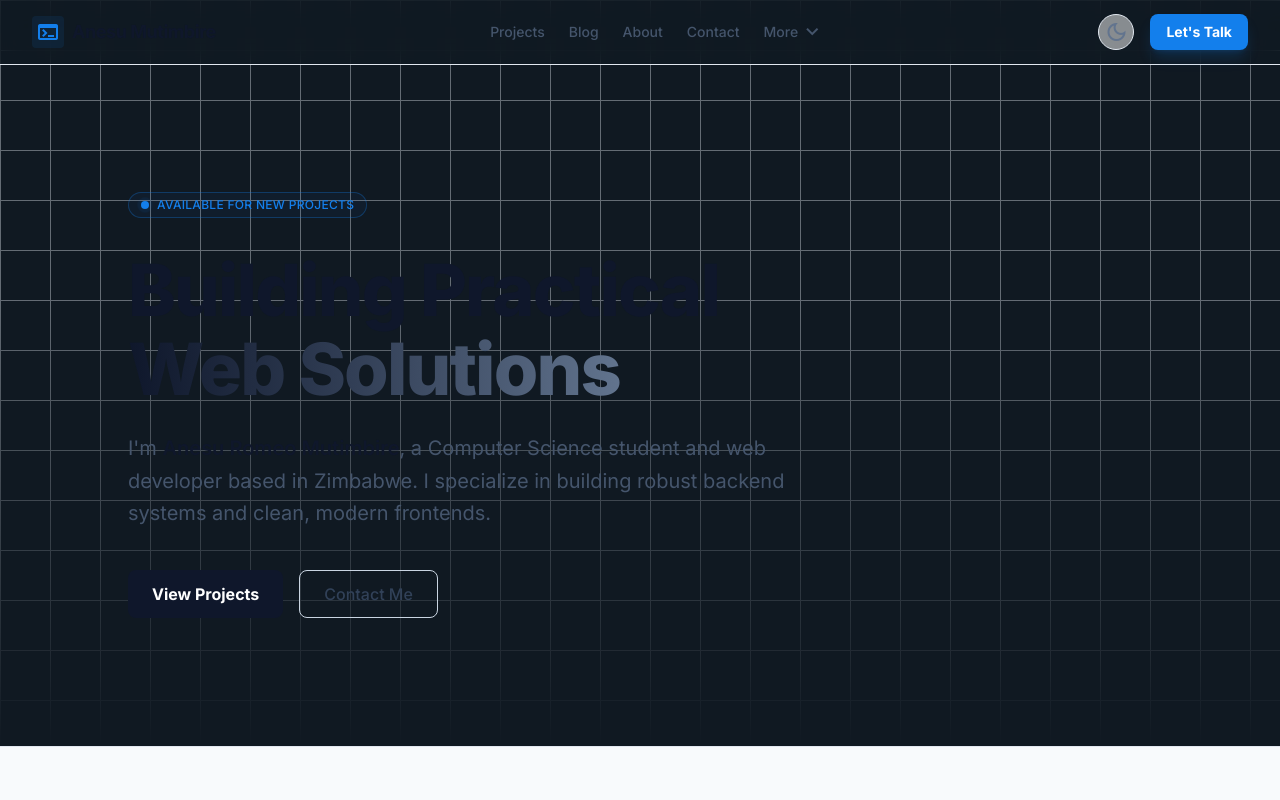
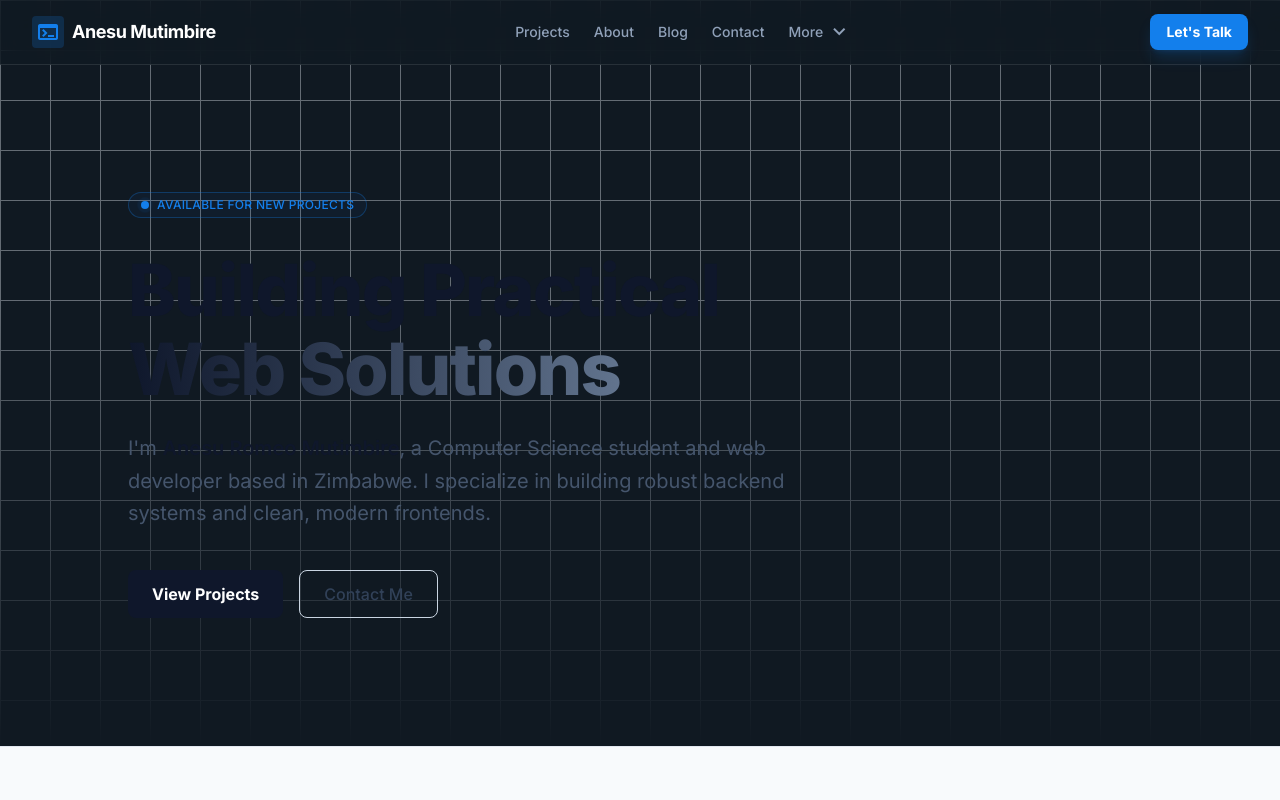
Before and after one commit to Aomine-c2c/anesu.dev, a Next.js app: page / in a window 1280 px wide. Shown: the top 800 px of the page. Built offline with nearby package versions, Linux system fonts and the light colour scheme.

Commit message:
Remove theme toggle - dark mode only now

```diff
--- a/app/layout.tsx
+++ b/app/layout.tsx
@@ -33,7 +33,7 @@ export default function RootLayout({
   children: React.ReactNode;
 }>) {
   return (
-    <html lang="en" suppressHydrationWarning>
+    <html lang="en" className="dark" suppressHydrationWarning>
       <head>
         <link
           href="https://fonts.googleapis.com/css2?family=Material+Symbols+Outlined:wght,FILL@100..700,0..1&display=swap"
@@ -41,7 +41,7 @@ export default function RootLayout({
         />
       </head>
       <body className={`${inter.variable} ${spaceGrotesk.variable} antialiased`}>
-        <ThemeProvider attribute="class" defaultTheme="dark" enableSystem>
+        <ThemeProvider attribute="class" defaultTheme="dark" forcedTheme="dark" enableSystem={false}>
           {children}
         </ThemeProvider>
       </body>
--- a/components/Navigation.tsx
+++ b/components/Navigation.tsx
@@ -1,21 +1,21 @@
 "use client";
 
 import Link from "next/link";
-import { ThemeToggle } from "./ThemeToggle";
 import { useState } from "react";
 
 export function Navigation() {
   const [mobileMenuOpen, setMobileMenuOpen] = useState(false);
+  const [moreMenuOpen, setMoreMenuOpen] = useState(false);
 
   return (
-    <header className="glass-nav fixed top-0 left-0 right-0 z-50 border-b border-slate-200 dark:border-white/10 transition-colors duration-300">
+    <header className="glass-nav fixed top-0 left-0 right-0 z-50 border-b border-white/10 transition-colors duration-300">
       <div className="mx-auto max-w-7xl px-4 sm:px-6 lg:px-8">
         <div className="flex h-16 items-center justify-between">
           <Link href="/" className="flex items-center gap-2">
-            <div className="flex size-8 items-center justify-center rounded bg-primary/10 dark:bg-primary/20 text-primary">
+            <div className="flex size-8 items-center justify-center rounded bg-primary/20 text-primary">
               <span className="material-symbols-outlined text-xl">terminal</span>
             </div>
-            <h2 className="text-lg font-bold tracking-tight text-slate-900 dark:text-white">
+            <h2 className="text-lg font-bold tracking-tight text-white">
               Anesu Mutimbire
             </h2>
           </Link>
@@ -23,73 +23,83 @@ export function Navigation() {
           <nav className="hidden md:flex items-center gap-6">
             <Link
               href="/#projects"
-              className="text-sm font-medium text-slate-600 dark:text-slate-400 hover:text-slate-900 dark:hover:text-white transition-colors"
+              className="text-sm font-medium text-slate-400 hover:text-white transition-colors"
             >
               Projects
             </Link>
             <Link
+              href="/#about"
+              className="text-sm font-medium text-slate-400 hover:text-white transition-colors"
+            >
+              About
+            </Link>
+            <Link
               href="/blog"
-              className="text-sm font-medium text-slate-600 dark:text-slate-400 hover:text-slate-900 dark:hover:text-white transition-colors"
+              className="text-sm font-medium text-slate-400 hover:text-white transition-colors"
             >
               Blog
             </Link>
             <Link
-              href="/#about"
-              className="text-sm font-medium text-slate-600 dark:text-slate-400 hover:text-slate-900 dark:hover:text-white transition-colors"
-            >
-              About
-            </Link>
-            <Link
               href="/#contact"
-              className="text-sm font-medium text-slate-600 dark:text-slate-400 hover:text-slate-900 dark:hover:text-white transition-colors"
+              className="text-sm font-medium text-slate-400 hover:text-white transition-colors"
             >
               Contact
             </Link>
 
-            {/* More dropdown */}
-            <div className="relative group">
-              <button className="text-sm font-medium text-slate-600 dark:text-slate-400 hover:text-slate-900 dark:hover:text-white transition-colors flex items-center gap-0.5">
+            {/* More Dropdown */}
+            <div className="relative">
+              <button
+                onClick={() => setMoreMenuOpen(!moreMenuOpen)}
+                onBlur={() => setTimeout(() => setMoreMenuOpen(false), 200)}
+                className="text-sm font-medium text-slate-400 hover:text-white transition-colors flex items-center gap-1"
+              >
                 More
-                <span className="material-symbols-outlined text-[18px]">expand_more</span>
+                <span className="material-symbols-outlined text-sm">expand_more</span>
               </button>
 
-              <div className="absolute right-0 top-full mt-2 w-48 bg-white dark:bg-surface-dark border border-slate-200 dark:border-slate-800 rounded-lg shadow-xl opacity-0 invisible group-hover:opacity-100 group-hover:visible transition-all z-50 py-2">
+              {moreMenuOpen && (
+                <div className="absolute right-0 mt-2 w-48 rounded-lg bg-surface-dark border border-border-dark shadow-xl py-2">
                   <Link
                     href="/resume"
-                  className="block px-4 py-2.5 text-sm text-slate-700 dark:text-slate-300 hover:bg-slate-50 dark:hover:bg-slate-800 hover:text-primary transition-colors"
+                    className="block px-4 py-2.5 text-sm text-slate-300 hover:bg-slate-800 hover:text-white transition-colors"
+                    onClick={() => setMoreMenuOpen(false)}
                   >
                     Resume
                   </Link>
                   <Link
                     href="/tech-stack"
-                  className="block px-4 py-2.5 text-sm text-slate-700 dark:text-slate-300 hover:bg-slate-50 dark:hover:bg-slate-800 hover:text-primary transition-colors"
+                    className="block px-4 py-2.5 text-sm text-slate-300 hover:bg-slate-800 hover:text-white transition-colors"
+                    onClick={() => setMoreMenuOpen(false)}
                   >
                     Tech Stack
                   </Link>
                   <Link
                     href="/now"
-                  className="block px-4 py-2.5 text-sm text-slate-700 dark:text-slate-300 hover:bg-slate-50 dark:hover:bg-slate-800 hover:text-primary transition-colors"
+                    className="block px-4 py-2.5 text-sm text-slate-300 hover:bg-slate-800 hover:text-white transition-colors"
+                    onClick={() => setMoreMenuOpen(false)}
                   >
                     Now
                   </Link>
                   <Link
                     href="/academic"
-                  className="block px-4 py-2.5 text-sm text-slate-700 dark:text-slate-300 hover:bg-slate-50 dark:hover:bg-slate-800 hover:text-primary transition-colors"
+                    className="block px-4 py-2.5 text-sm text-slate-300 hover:bg-slate-800 hover:text-white transition-colors"
+                    onClick={() => setMoreMenuOpen(false)}
                   >
                     Academic
                   </Link>
                   <Link
                     href="/snippets"
-                  className="block px-4 py-2.5 text-sm text-slate-700 dark:text-slate-300 hover:bg-slate-50 dark:hover:bg-slate-800 hover:text-primary transition-colors"
+                    className="block px-4 py-2.5 text-sm text-slate-300 hover:bg-slate-800 hover:text-white transition-colors"
+                    onClick={() => setMoreMenuOpen(false)}
                   >
                     Code Snippets
                   </Link>
                 </div>
+              )}
             </div>
           </nav>
 
           <div className="flex items-center gap-4">
-            <ThemeToggle />
             <Link
               href="/#contact"
               className="hidden sm:flex h-9 items-center justify-center rounded-lg bg-primary px-4 text-sm font-bold text-white shadow-lg shadow-primary/20 transition-transform active:scale-95 hover:bg-blue-600"
@@ -97,7 +107,7 @@ export function Navigation() {
               Let&apos;s Talk
             </Link>
             <button
-              className="md:hidden text-slate-600 dark:text-slate-400 hover:text-slate-900 dark:hover:text-white"
+              className="md:hidden text-slate-400 hover:text-white"
               onClick={() => setMobileMenuOpen(!mobileMenuOpen)}
             >
               <span className="material-symbols-outlined">menu</span>
@@ -108,74 +118,77 @@ export function Navigation() {
 
       {/* Mobile Menu */}
       {mobileMenuOpen && (
-        <div className="md:hidden border-t border-slate-200 dark:border-white/10 bg-white/95 dark:bg-background-dark/95 backdrop-blur-md">
-          <div className="px-4 py-4 space-y-1">
+        <div className="md:hidden border-t border-white/10 bg-background-dark/95 backdrop-blur-md">
+          <div className="px-4 py-4 space-y-3">
             <Link
               href="/#projects"
-              className="block text-sm font-medium text-slate-600 dark:text-slate-400 hover:text-slate-900 dark:hover:text-white py-2"
+              className="block text-sm font-medium text-slate-400 hover:text-white py-2"
               onClick={() => setMobileMenuOpen(false)}
             >
               Projects
             </Link>
             <Link
+              href="/#about"
+              className="block text-sm font-medium text-slate-400 hover:text-white py-2"
+              onClick={() => setMobileMenuOpen(false)}
+            >
+              About
+            </Link>
+            <Link
               href="/blog"
-              className="block text-sm font-medium text-slate-600 dark:text-slate-400 hover:text-slate-900 dark:hover:text-white py-2"
+              className="block text-sm font-medium text-slate-400 hover:text-white py-2"
               onClick={() => setMobileMenuOpen(false)}
             >
               Blog
             </Link>
             <Link
-              href="/#about"
-              className="block text-sm font-medium text-slate-600 dark:text-slate-400 hover:text-slate-900 dark:hover:text-white py-2"
-              onClick={() => setMobileMenuOpen(false)}
-            >
-              About
-            </Link>
-            <Link
               href="/#contact"
-              className="block text-sm font-medium text-slate-600 dark:text-slate-400 hover:text-slate-900 dark:hover:text-white py-2"
+              className="block text-sm font-medium text-slate-400 hover:text-white py-2"
               onClick={() => setMobileMenuOpen(false)}
             >
               Contact
             </Link>
-            <div className="border-t border-slate-200 dark:border-slate-700 my-2"></div>
+
+            <div className="border-t border-white/10 pt-3 mt-3">
+              <div className="text-xs font-bold text-slate-500 uppercase tracking-wider mb-2">More</div>
               <Link
                 href="/resume"
-              className="block text-sm font-medium text-slate-600 dark:text-slate-400 hover:text-slate-900 dark:hover:text-white py-2"
+                className="block text-sm font-medium text-slate-400 hover:text-white py-2"
                 onClick={() => setMobileMenuOpen(false)}
               >
                 Resume
               </Link>
               <Link
                 href="/tech-stack"
-              className="block text-sm font-medium text-slate-600 dark:text-slate-400 hover:text-slate-900 dark:hover:text-white py-2"
+                className="block text-sm font-medium text-slate-400 hover:text-white py-2"
                 onClick={() => setMobileMenuOpen(false)}
               >
                 Tech Stack
               </Link>
               <Link
                 href="/now"
-              className="block text-sm font-medium text-slate-600 dark:text-slate-400 hover:text-slate-900 dark:hover:text-white py-2"
+                className="block text-sm font-medium text-slate-400 hover:text-white py-2"
                 onClick={() => setMobileMenuOpen(false)}
               >
                 Now
               </Link>
               <Link
                 href="/academic"
-              className="block text-sm font-medium text-slate-600 dark:text-slate-400 hover:text-slate-900 dark:hover:text-white py-2"
+                className="block text-sm font-medium text-slate-400 hover:text-white py-2"
                 onClick={() => setMobileMenuOpen(false)}
               >
                 Academic
               </Link>
               <Link
                 href="/snippets"
-              className="block text-sm font-medium text-slate-600 dark:text-slate-400 hover:text-slate-900 dark:hover:text-white py-2"
+                className="block text-sm font-medium text-slate-400 hover:text-white py-2"
                 onClick={() => setMobileMenuOpen(false)}
               >
                 Code Snippets
               </Link>
             </div>
           </div>
+        </div>
       )}
     </header>
   );
```
Lines whose indentation alone changed are shown as unchanged.
